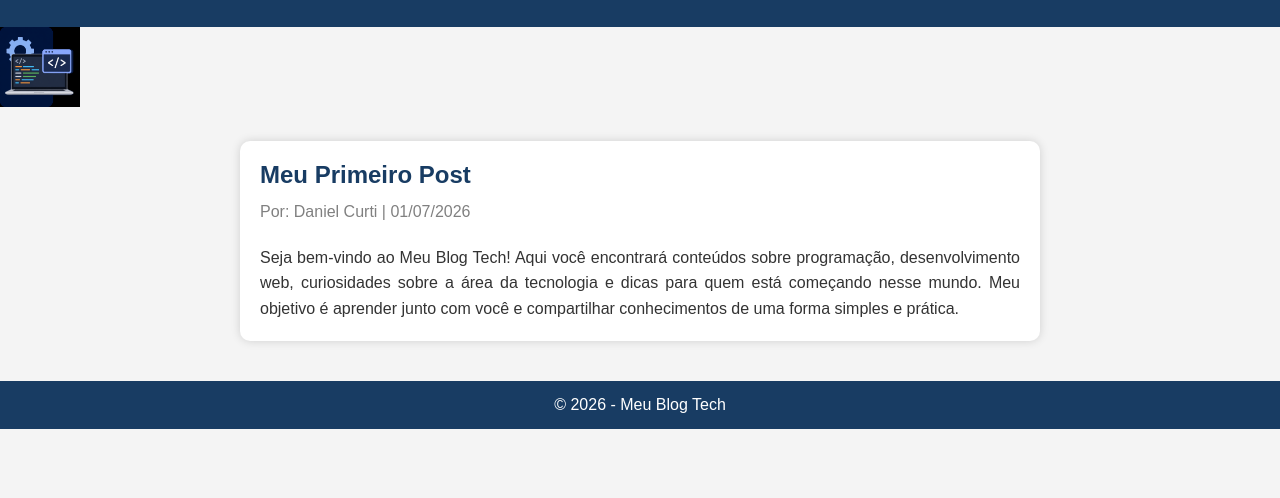
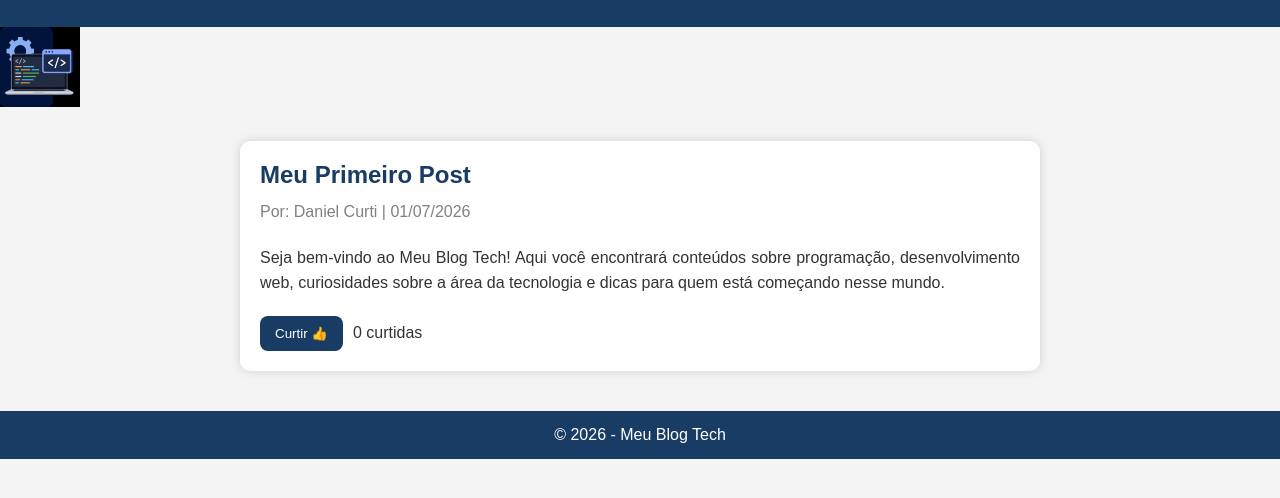
Before and after one commit to danielcurti-jpg/projeto_alura, a plain HTML site: page index.html in a window 1280 px wide. Shown: the part 98-596 px from the top of the page. Drawn offline with Linux system fonts and the light colour scheme.

Commit message:
Update index.html

```diff
--- a/index.html
+++ b/index.html
@@ -4,6 +4,7 @@
     <meta charset="UTF-8">
     <meta name="viewport" content="width=device-width, initial-scale=1.0">
     <title>Meu Blog Tech</title>
+
     <style>
         * {
             margin: 0;
@@ -58,29 +59,80 @@
             width: 80px;
             height: 80px;
         }
+
+        /* BOTÃO DE LIKE */
+        .like-container {
+            margin-top: 20px;
+            display: flex;
+            align-items: center;
+            gap: 10px;
+        }
+
+        button {
+            background-color: #183C63;
+            color: white;
+            border: none;
+            padding: 10px 15px;
+            border-radius: 8px;
+            cursor: pointer;
+        }
+
+        button:disabled {
+            background-color: gray;
+            cursor: not-allowed;
+        }
     </style>
 </head>
+
 <body>
     <header>
         <h1>Meu Blog Tech</h1>
         <p>Compartilhando conhecimentos sobre tecnologia e programação.</p>
     </header>
+
     <img src="imagen-blog.png" alt="Ilustração de um notebook exibindo código de programação, com uma janela de desenvolvimento e uma engrenagem ao fundo, representando tecnologia e programação.">
+
     <main>
         <article>
             <h2>Meu Primeiro Post</h2>
             <p class="autor">Por: Daniel Curti | 01/07/2026</p>
+
             <p>
                 Seja bem-vindo ao Meu Blog Tech! Aqui você encontrará conteúdos
                 sobre programação, desenvolvimento web, curiosidades sobre a área
-                da tecnologia e dicas para quem está começando nesse mundo. Meu
-                objetivo é aprender junto com você e compartilhar conhecimentos
-                de uma forma simples e prática.
+                da tecnologia e dicas para quem está começando nesse mundo.
             </p>
+
+            <!-- LIKE -->
+            <div class="like-container">
+                <button id="likeBtn" onclick="curtir()">Curtir 👍</button>
+                <span id="likeCount">0 curtidas</span>
+            </div>
         </article>
     </main>
+
     <footer>
         © 2026 - Meu Blog Tech
     </footer>
+
+    <script>
+        let likes = 0;
+
+        // verifica se já curtiu
+        if (localStorage.getItem("curtido") === "true") {
+            document.getElementById("likeBtn").disabled = true;
+        }
+
+        function curtir() {
+            if (localStorage.getItem("curtido") === "true") return;
+
+            likes++;
+            document.getElementById("likeCount").innerText = likes + " curtidas";
+
+            localStorage.setItem("curtido", "true");
+            document.getElementById("likeBtn").disabled = true;
+        }
+    </script>
+
 </body>
 </html>
```
